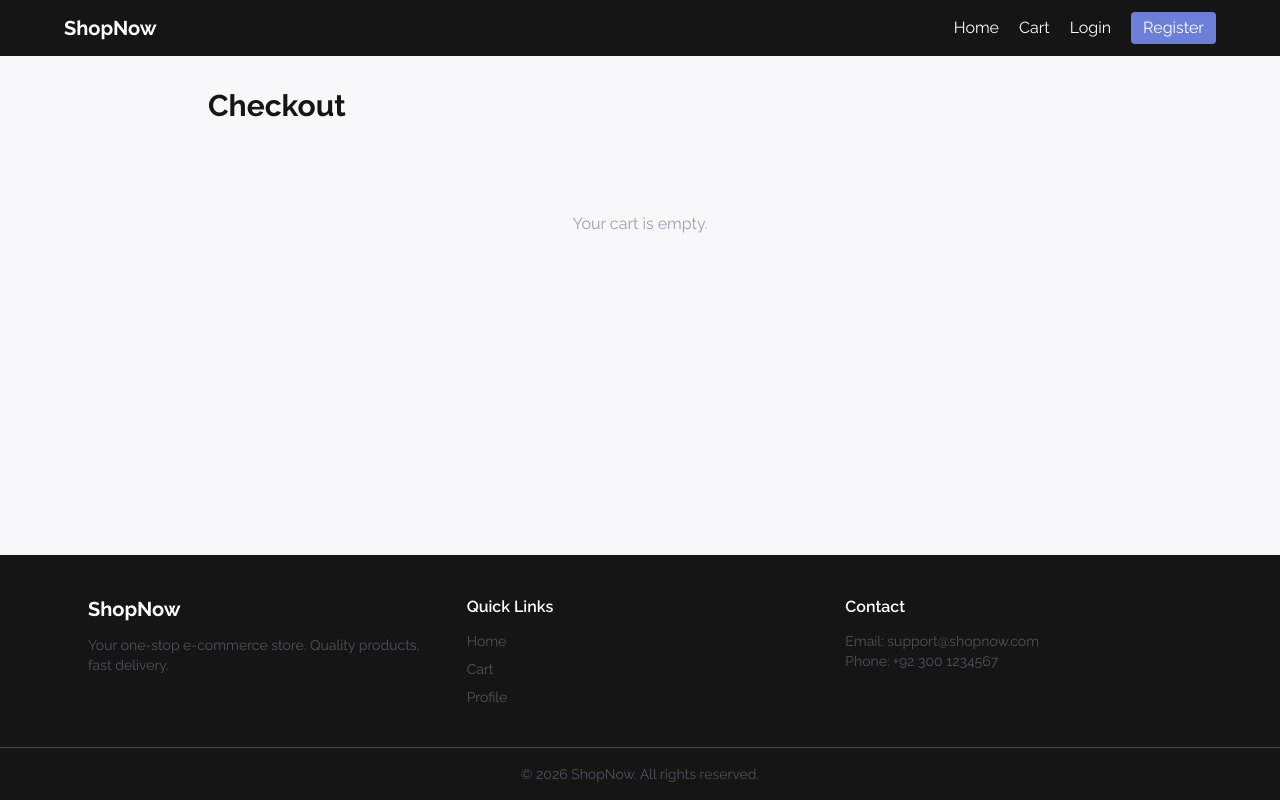
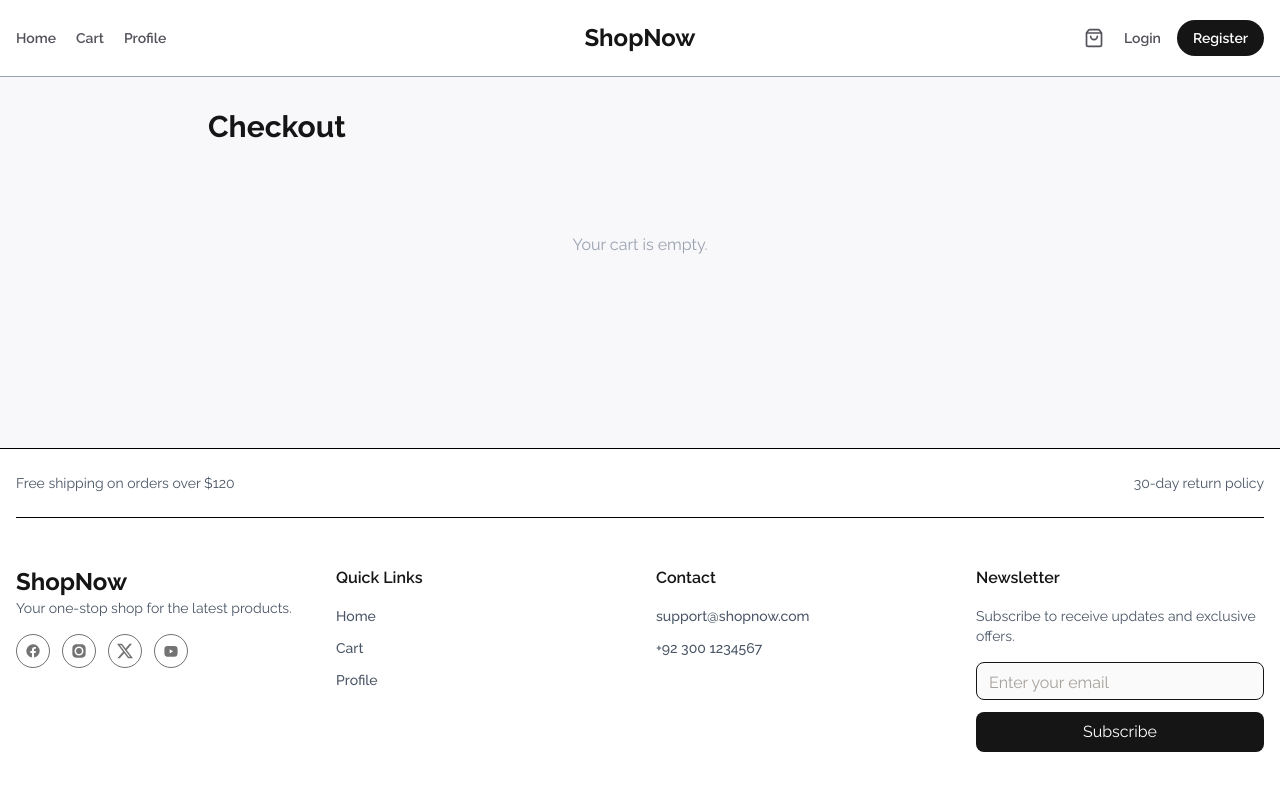
Before and after one commit to wdev48710-max/ShopNow-Frontend, a React (Vite) app: page /checkout in a window 1280 px wide. Built offline with nearby package versions, Linux system fonts and the light colour scheme.

Commit message:
Your descriptive commit message

```diff
--- a/src/components/Footer.jsx
+++ b/src/components/Footer.jsx
@@ -1,29 +1,79 @@
 import { Link } from "react-router-dom";
 
+const socialIcons = [
+  { d: "M22 12a10 10 0 1 0-11.56 9.88v-6.99H7.9V12h2.54V9.8c0-2.5 1.49-3.89 3.77-3.89 1.09 0 2.24.2 2.24.2v2.46h-1.26c-1.24 0-1.63.77-1.63 1.56V12h2.78l-.44 2.89h-2.34v6.99A10 10 0 0 0 22 12z" },
+  { d: "M12 2c2.72 0 3.06.01 4.13.06 1.07.05 1.8.22 2.44.46.66.25 1.22.59 1.77 1.14.55.55.89 1.11 1.14 1.77.24.64.41 1.37.46 2.44.05 1.07.06 1.41.06 4.13s-.01 3.06-.06 4.13c-.05 1.07-.22 1.8-.46 2.44a4.9 4.9 0 0 1-1.14 1.77c-.55.55-1.11.89-1.77 1.14-.64.24-1.37.41-2.44.46-1.07.05-1.41.06-4.13.06s-3.06-.01-4.13-.06c-1.07-.05-1.8-.22-2.44-.46a4.9 4.9 0 0 1-1.77-1.14 4.9 4.9 0 0 1-1.14-1.77c-.24-.64-.41-1.37-.46-2.44C2.01 15.06 2 14.72 2 12s.01-3.06.06-4.13c.05-1.07.22-1.8.46-2.44.25-.66.59-1.22 1.14-1.77a4.9 4.9 0 0 1 1.77-1.14c.64-.24 1.37-.41 2.44-.46C8.94 2.01 9.28 2 12 2zm0 3.31a6.69 6.69 0 1 0 0 13.38 6.69 6.69 0 0 0 0-13.38zm0 11.04a4.35 4.35 0 1 1 0-8.7 4.35 4.35 0 0 1 0 8.7zm6.93-11.31a1.56 1.56 0 1 1-3.12 0 1.56 1.56 0 0 1 3.12 0z" },
+  { d: "M18.9 1.15h3.68l-8.04 9.19L24 22.85h-7.41l-5.8-7.58-6.64 7.58H.46l8.6-9.83L0 1.15h7.6l5.24 6.93zm-1.29 19.5h2.04L6.49 3.24H4.3z" },
+  { d: "M21.59 7.19c-.25-1.26-1-2.03-2.28-2.28C17.56 4.55 12 4.55 12 4.55s-5.56 0-7.31.36C3.41 5.16 2.66 5.93 2.41 7.19 2.05 8.94 2.05 12.5 2.05 12.5s0 3.56.36 5.31c.25 1.26 1 2.03 2.28 2.28 1.75.36 7.31.36 7.31.36s5.56 0 7.31-.36c1.28-.25 2.03-1.02 2.28-2.28.36-1.75.36-5.31.36-5.31s0-3.56-.36-5.31zM9.98 15.59V9.41l5.06 3.09z" },
+];
+
+const FooterTop = () => (
+  <div className="border-b py-6 flex flex-col md:flex-row items-center justify-between gap-4">
+    <p className="text-sm text-gray-600">Free shipping on orders over $120</p>
+    <p className="text-sm text-gray-600">30-day return policy</p>
+  </div>
+);
+
 const Footer = () => {
+  const quickLinks = [
+    { to: "/", label: "Home" },
+    { to: "/cart", label: "Cart" },
+    { to: "/profile", label: "Profile" },
+  ];
+
   return (
-    <footer className="bg-darkColor text-white mt-8">
-      <div className="max-w-6xl mx-auto px-6 py-10 grid grid-cols-1 md:grid-cols-3 gap-8">
-        <div>
-          <h3 className="font-bold text-xl mb-3">ShopNow</h3>
-          <p className="text-lightColor text-sm">Your one-stop e-commerce store. Quality products, fast delivery.</p>
-        </div>
-        <div>
-          <h4 className="font-semibold mb-3">Quick Links</h4>
-          <div className="flex flex-col gap-2 text-sm text-lightColor">
-            <Link to="/" className="hover:text-white">Home</Link>
-            <Link to="/cart" className="hover:text-white">Cart</Link>
-            <Link to="/profile" className="hover:text-white">Profile</Link>
+    <footer className="bg-white border-t">
+      <div className="max-w-screen-xl mx-auto px-4">
+        <FooterTop />
+        <div className="py-12 grid grid-cols-1 md:grid-cols-2 lg:grid-cols-4 gap-8">
+          <div className="space-y-4">
+            <Link to="/" className="text-2xl font-bold text-darkColor hoverEffect">
+              ShopNow
+            </Link>
+            <p className="text-gray-600 text-sm">Your one-stop shop for the latest products.</p>
+            <div className="flex items-center gap-3">
+              {socialIcons.map((icon, i) => (
+                <Link key={i} to="#" className="p-2 border border-darkColor/60 rounded-full hover:border-darkColor hover:text-darkColor hoverEffect">
+                  <svg xmlns="http://www.w3.org/2000/svg" viewBox="0 0 24 24" fill="currentColor" className="w-4 h-4 text-darkColor/60">
+                    <path d={icon.d} />
+                  </svg>
+                </Link>
+              ))}
+            </div>
+          </div>
+          <div>
+            <h3 className="font-semibold text-darkColor mb-4">Quick Links</h3>
+            <div className="flex flex-col gap-3">
+              {quickLinks.map((item) => (
+                <Link key={item.to} to={item.to} className="text-gray-600 hover:text-darkColor text-sm font-medium hoverEffect">
+                  {item.label}
+                </Link>
+              ))}
+            </div>
+          </div>
+          <div>
+            <h3 className="font-semibold text-darkColor mb-4">Contact</h3>
+            <div className="flex flex-col gap-3 text-gray-600 text-sm font-medium">
+              <p>support@shopnow.com</p>
+              <p>+92 300 1234567</p>
+            </div>
+          </div>
+          <div>
+            <h3 className="font-semibold text-darkColor mb-4">Newsletter</h3>
+            <p className="text-gray-600 text-sm mb-4">Subscribe to receive updates and exclusive offers.</p>
+            <form className="space-y-3" onSubmit={(e) => e.preventDefault()}>
+              <input
+                type="email"
+                placeholder="Enter your email"
+                required
+                className="w-full pt-2 pb-1 px-3 border border-darkColor rounded-lg bg-neutral-50 text-stone-800 placeholder-stone-400 focus:outline-none focus:ring-2 focus:ring-darkBlue/10 transition-all"
+              />
+              <button type="submit" className="w-full bg-darkColor text-white px-4 py-2 rounded-lg hover:bg-gray-800 transition-colors">
+                Subscribe
+              </button>
+            </form>
           </div>
         </div>
-        <div>
-          <h4 className="font-semibold mb-3">Contact</h4>
-          <p className="text-lightColor text-sm">Email: support@shopnow.com</p>
-          <p className="text-lightColor text-sm">Phone: +92 300 1234567</p>
-        </div>
-      </div>
-      <div className="border-t border-white/20 text-center py-4 text-sm text-lightColor">
-        &copy; 2026 ShopNow. All rights reserved.
       </div>
     </footer>
   );
--- a/src/components/Navbar.jsx
+++ b/src/components/Navbar.jsx
@@ -1,5 +1,6 @@
 import { useState } from "react";
 import { Link } from "react-router-dom";
+import { ShoppingBag, ListOrdered, User, LogOut } from "lucide-react";
 import { useAuth } from "../context/AuthContext";
 import { useCart } from "../context/CartContext";
 
@@ -8,68 +9,118 @@ const Navbar = () => {
   const { totalItems } = useCart();
   const [open, setOpen] = useState(false);
 
+  const menuLinks = [
+    { to: "/", label: "Home" },
+    { to: "/cart", label: "Cart" },
+    { to: "/profile", label: "Profile" },
+  ];
+
   return (
-    <nav className="bg-darkColor text-white px-4 sm:px-6 py-3">
-      <div className="max-w-6xl mx-auto flex justify-between items-center">
-        <Link to="/" className="font-bold text-xl">ShopNow</Link>
+    <header className="border-b border-b-gray-400 py-5 sticky top-0 z-50 bg-white">
+      <div className="max-w-screen-xl mx-auto px-4 flex items-center justify-between gap-7 text-lightColor">
+        {/* Mobile menu button */}
+        <div className="w-auto md:w-1/3 md:hidden">
+          <button onClick={() => setOpen(!open)} aria-label="Menu">
+            <svg xmlns="http://www.w3.org/2000/svg" className="w-5 h-5" fill="none" viewBox="0 0 24 24" stroke="currentColor"><path strokeLinecap="round" strokeLinejoin="round" strokeWidth={2} d="M4 6h16M4 12h16M4 18h16" /></svg>
+          </button>
+        </div>
 
-        <button
-          onClick={() => setOpen(!open)}
-          className="sm:hidden text-2xl focus:outline-none"
-          aria-label="Menu"
-        >
-          {open ? "✕" : "☰"}
-        </button>
+        {/* Left: nav links */}
+        <div className="hidden md:inline-flex w-1/3 items-center gap-5 text-sm capitalize font-semibold">
+          {menuLinks.map((item) => (
+            <Link
+              key={item.to}
+              to={item.to}
+              className="hover:text-darkColor hoverEffect relative group"
+            >
+              {item.label}
+            </Link>
+          ))}
+          {isAuth && role === "admin" && (
+            <Link to="/add-product" className="hover:text-darkColor hoverEffect">
+              Add Product
+            </Link>
+          )}
+        </div>
 
-        <div className="hidden sm:flex gap-5 items-center">
-          <Link to="/" className="hover:text-lightBlue">Home</Link>
-          <Link to="/cart" className="hover:text-lightBlue">
-            Cart{totalItems > 0 ? " (" + totalItems + ")" : ""}
+        {/* Center: logo */}
+        <div className="w-auto md:w-1/3 flex items-center justify-center gap-2.5">
+          <Link to="/" className="text-2xl font-bold text-darkColor hoverEffect">
+            ShopNow
+          </Link>
+        </div>
+
+        {/* Right: cart + auth */}
+        <div className="w-auto md:w-1/3 flex items-center justify-end gap-5">
+          <Link to="/cart" className="group relative">
+            <ShoppingBag className="w-5 h-5 group-hover:text-darkColor hoverEffect" />
+            {totalItems > 0 && (
+              <span className="absolute -top-1 -right-1 bg-darkColor text-white h-3.5 w-3.5 rounded-full text-xs font-semibold flex items-center justify-center">
+                {totalItems}
+              </span>
+            )}
           </Link>
           {isAuth ? (
             <>
-              {role === "admin" && (
-                <>
-                  <Link to="/add-product" className="hover:text-lightBlue">Add Product</Link>
-                </>
-              )}
-              <Link to="/profile" className="hover:text-lightBlue">Profile</Link>
-              <button onClick={logout} className="bg-darkBlue px-3 py-1 rounded hover:bg-lightBlue">Logout</button>
+              <Link to="/profile" className="hidden sm:flex items-center gap-2 hover:text-darkColor hoverEffect">
+                <User className="w-4 h-4" />
+                <span className="text-sm font-semibold">Profile</span>
+              </Link>
+              <button onClick={logout} title="Logout">
+                <LogOut className="w-4 h-4 hover:text-red-600 hoverEffect" />
+              </button>
             </>
           ) : (
-            <>
-              <Link to="/login" className="hover:text-lightBlue">Login</Link>
-              <Link to="/register" className="bg-darkBlue px-3 py-1 rounded hover:bg-lightBlue">Register</Link>
-            </>
+            <div className="flex items-center gap-4">
+              <Link to="/login" className="text-sm font-semibold hover:text-darkColor hoverEffect">
+                Login
+              </Link>
+              <Link
+                to="/register"
+                className="bg-darkColor text-white text-sm font-semibold px-4 py-2 rounded-full hover:bg-gray-800 transition-colors"
+              >
+                Register
+              </Link>
+            </div>
           )}
         </div>
       </div>
 
+      {/* Mobile dropdown */}
       {open && (
-        <div className="sm:hidden flex flex-col gap-3 mt-3 pb-2 border-t border-white/20 pt-3">
-          <Link to="/" onClick={() => setOpen(false)} className="hover:text-lightBlue">Home</Link>
-          <Link to="/cart" onClick={() => setOpen(false)} className="hover:text-lightBlue">
-            Cart{totalItems > 0 ? " (" + totalItems + ")" : ""}
-          </Link>
+        <div className="md:hidden mt-4 border-t border-gray-200 pt-3 pb-2 px-4 bg-white flex flex-col gap-3">
+          {menuLinks.map((item) => (
+            <Link
+              key={item.to}
+              to={item.to}
+              onClick={() => setOpen(false)}
+              className="text-sm font-medium text-gray-600 hover:text-darkColor"
+            >
+              {item.label}
+            </Link>
+          ))}
+          {isAuth && role === "admin" && (
+            <Link to="/add-product" onClick={() => setOpen(false)} className="text-sm font-medium text-gray-600 hover:text-darkColor">
+              Add Product
+            </Link>
+          )}
           {isAuth ? (
-            <>
-              {role === "admin" && (
-                <>
-                  <Link to="/add-product" onClick={() => setOpen(false)} className="hover:text-lightBlue">Add Product</Link>
-                </>
-              )}
-              <Link to="/profile" onClick={() => setOpen(false)} className="hover:text-lightBlue">Profile</Link>
-              <button onClick={logout} className="bg-darkBlue px-3 py-1 rounded hover:bg-lightBlue text-left">Logout</button>
-            </>
+            <button onClick={() => { logout(); setOpen(false); }} className="text-sm font-medium text-red-600 text-left">
+              Logout
+            </button>
           ) : (
-            <>
-              <Link to="/login" onClick={() => setOpen(false)} className="hover:text-lightBlue">Login</Link>
-              <Link to="/register" onClick={() => setOpen(false)} className="bg-darkBlue px-3 py-1 rounded hover:bg-lightBlue text-center">Register</Link>
-            </>
+            <div className="flex gap-3">
+              <Link to="/login" onClick={() => setOpen(false)} className="text-sm font-medium text-gray-600 hover:text-darkColor">
+                Login
+              </Link>
+              <Link to="/register" onClick={() => setOpen(false)} className="text-sm font-semibold text-darkColor hover:text-blue-600">
+                Register
+              </Link>
+            </div>
           )}
         </div>
       )}
-    </nav>
+    </header>
   );
 };
 
--- a/src/index.css
+++ b/src/index.css
@@ -15,3 +15,7 @@ body {
   font-family: "Raleway", sans-serif;
   background-color: #F8F8FB;
 }
+
+@utility hoverEffect {
+  transition: all 0.3s ease-in-out;
+}
```
Also changed, not shown: src/pages/Home.jsx (+79 -63 lines).
